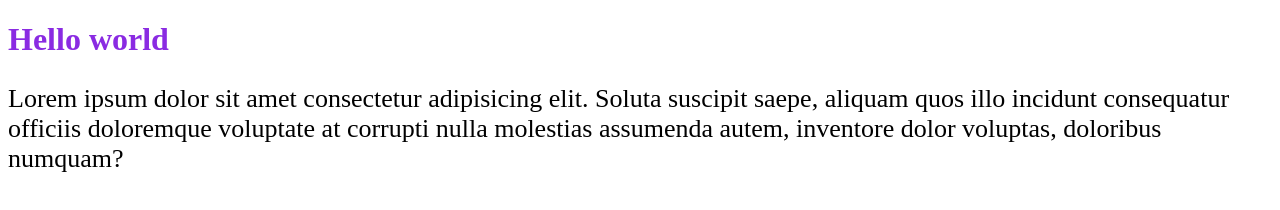
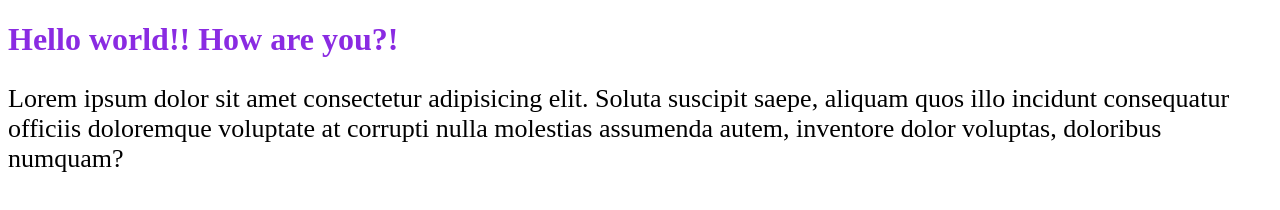
Before and after one commit to Konrad2502/git-learning-2, a plain HTML site: page index1.html in a window 1280 px wide. Drawn offline with Linux system fonts and the light colour scheme.

Commit message:
Update index1.html

```diff
--- a/index1.html
+++ b/index1.html
@@ -8,7 +8,7 @@
     <link rel="stylesheet" type="text/css" href="css/style.css">
 </head>
 <body>
-    <h1>Hello world</h1>
+    <h1>Hello world!! How are you?!</h1>
     <p>Lorem ipsum dolor sit amet consectetur adipisicing elit. Soluta suscipit saepe, aliquam quos illo incidunt consequatur officiis doloremque voluptate at corrupti nulla molestias assumenda autem, inventore dolor voluptas, doloribus numquam?</p>
 </body>
 </html>
```
